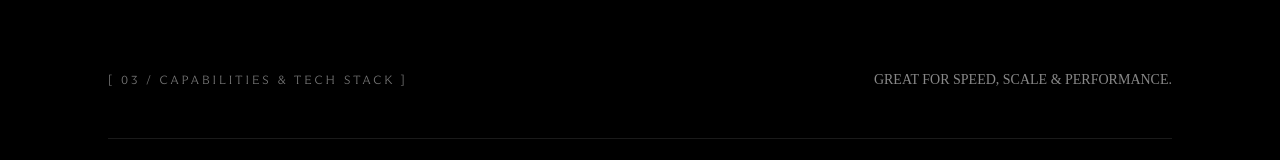
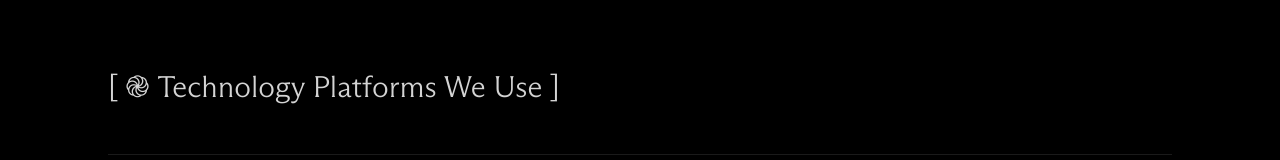
Before and after one commit to maviimedia/mm-website, a Next.js app in the folder frontend/: page / in a window 1280 px wide. Shown: the part 585-745 px from the top of the page. Built offline with nearby package versions, Linux system fonts and the light colour scheme; no server answers; the database is empty.

Commit message:
Tech platform we use

```diff
--- a/frontend/src/components/TechPlatforms.tsx
+++ b/frontend/src/components/TechPlatforms.tsx
@@ -98,12 +98,9 @@ export default function TechPlatforms() {
 
       <div className="mavii_wrap">
         <div className="flex flex-col md:flex-row md:items-baseline justify-between gap-4 pb-12 border-b border-white/10">
-          <h2 className="font-['HelveestiLabel'] text-xs tracking-[0.25em] uppercase text-[#777]">
-            [ 03 / CAPABILITIES & TECH STACK ]
+          <h2 className="font-['ArizonaFlare'] text-xl sm:text-2xl lg:text-3xl text-[#d4d4d4] hover:text-white transition-colors duration-150 cursor-default font-light">
+            [ ֎ Technology Platforms We Use ]
           </h2>
-          <span className="font-['Helveesti'] text-sm text-[#888] font-light">
-            GREAT FOR SPEED, SCALE & PERFORMANCE.
-          </span>
         </div>
 
         <div className="divide-y divide-white/10">
```
